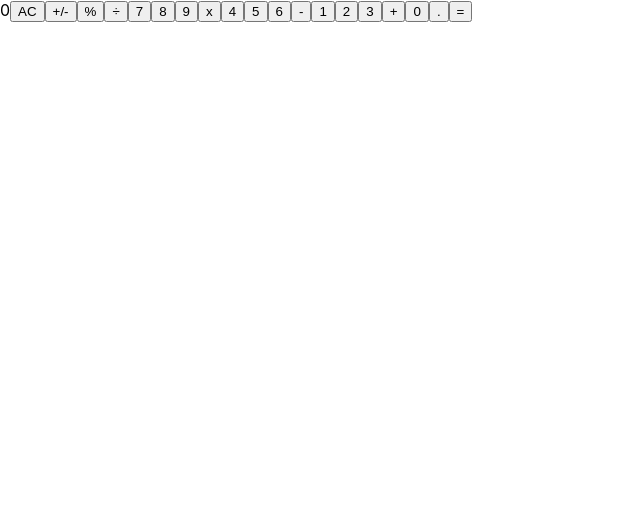
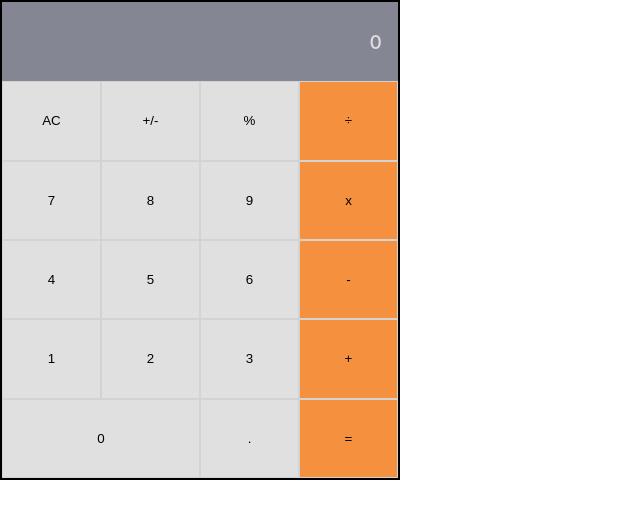
Before and after one commit to HenaryKhuraijam/math-magicians-react, a React (Create React App) app: page / in a window 1280 px wide. Shown: the top 518 px of the page, without its empty margins (0-640 px from the left). Built offline with nearby package versions, Linux system fonts and the light colour scheme.

Commit message:
Add style for Calculator

```diff
--- a/src/App.css
+++ b/src/App.css
@@ -1,4 +1,43 @@
 * {
   margin: 0;
   padding: 0;
+  box-sizing: border-box;
 }
+
+.container {
+  display: grid;
+  grid-template-columns: repeat(4, 1fr);
+  grid-template-rows: repeat(6, 1fr);
+  width: 25rem;
+  height: 30rem;
+  border: 2px solid black;
+}
+
+.display {
+  grid-column-start: 1;
+  grid-column-end: 5;
+  display: flex;
+  align-items: center;
+  justify-content: right;
+  padding: 1rem;
+  font-size: 1.2rem;
+  font-weight: 500;
+  background-color: #858694;
+  color: #e0e0e0;
+}
+
+[id='item17'] {
+  grid-column-start: 1;
+  grid-column-end: 3;
+}
+
+.ops {
+  background-color: #f5913e;
+  border: 1px solid #d3d3d3;
+}
+
+.fkeys,
+.nums {
+  background-color: #e0e0e0;
+  border: 1px solid #d3d3d3;
+}
--- a/src/App.js
+++ b/src/App.js
@@ -1,4 +1,5 @@
 import Calculator from './components/Calculator';
+import './App.css';
 
 function App() {
   return (
```
